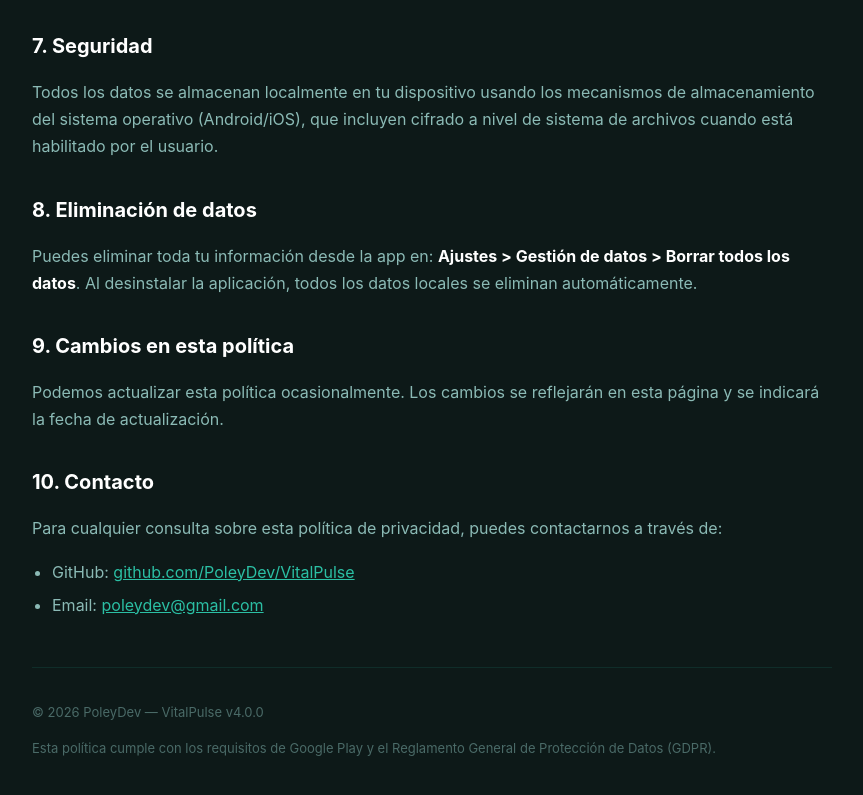
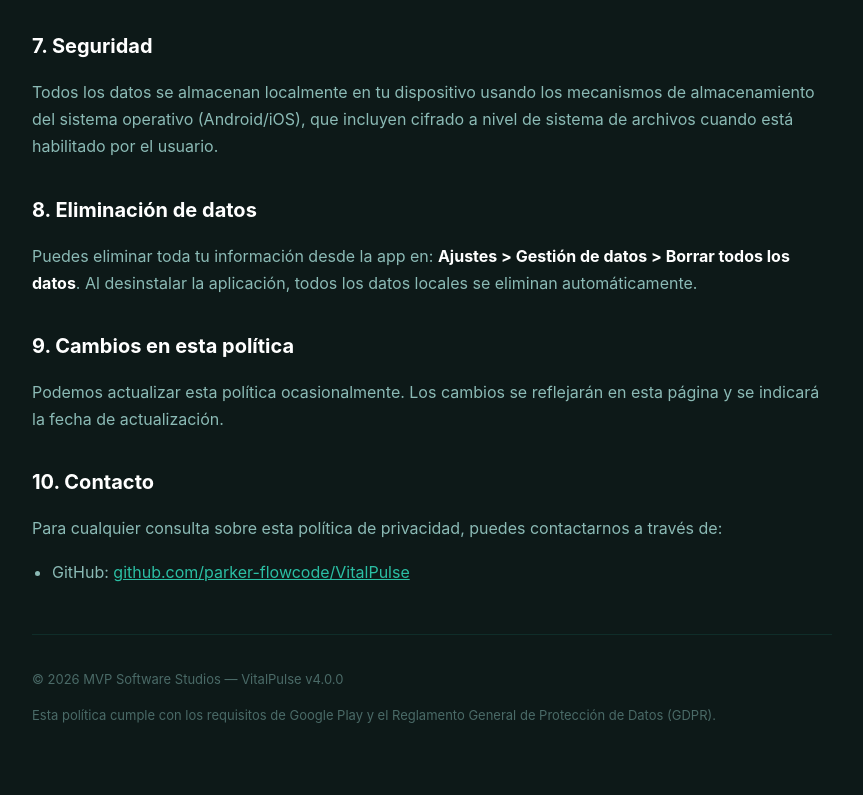
Before and after one commit to parker-flowcode/VitalPulse, a website: page privacy.html in a window 1280 px wide. Shown: the part 1597-2392 px from the top of the page, without its empty margins (208-1071 px from the left). Drawn offline with Linux system fonts and the light colour scheme.

Commit message:
Update privacy policy with MVP Software Studios

```diff
--- a/privacy.html
+++ b/privacy.html
@@ -30,7 +30,7 @@
 <h1>Política de Privacidad</h1>
 <span class="badge">Última actualización: 23 de julio de 2026</span>
 
-<p>En <strong>VitalPulse</strong>, valoramos tu privacidad. Esta política explica cómo tratamos tus datos cuando usas nuestra aplicación.</p>
+<p><strong>MVP Software Studios</strong> desarrolla VitalPulse. Valoramos tu privacidad. Esta política explica cómo tratamos tus datos cuando usas nuestra aplicación.</p>
 
 <h2>1. Datos que NO recopilamos</h2>
 <p>VitalPulse <strong>NO recopila, almacena ni transmite</strong> datos personales a servidores externos. No tenemos servidores backend ni base de datos remota. Todo el procesamiento ocurre exclusivamente en tu dispositivo.</p>
@@ -79,12 +79,11 @@
 <h2>10. Contacto</h2>
 <p>Para cualquier consulta sobre esta política de privacidad, puedes contactarnos a través de:</p>
 <ul>
-    <li>GitHub: <a href="https://github.com/PoleyDev/VitalPulse" target="_blank">github.com/PoleyDev/VitalPulse</a></li>
-    <li>Email: <a href="mailto:poleydev@gmail.com">poleydev@gmail.com</a></li>
+    <li>GitHub: <a href="https://github.com/parker-flowcode/VitalPulse" target="_blank">github.com/parker-flowcode/VitalPulse</a></li>
 </ul>
 
 <div class="footer">
-    <p>&copy; 2026 PoleyDev — VitalPulse v4.0.0</p>
+    <p>&copy; 2026 MVP Software Studios — VitalPulse v4.0.0</p>
     <p>Esta política cumple con los requisitos de Google Play y el Reglamento General de Protección de Datos (GDPR).</p>
 </div>
 
```
